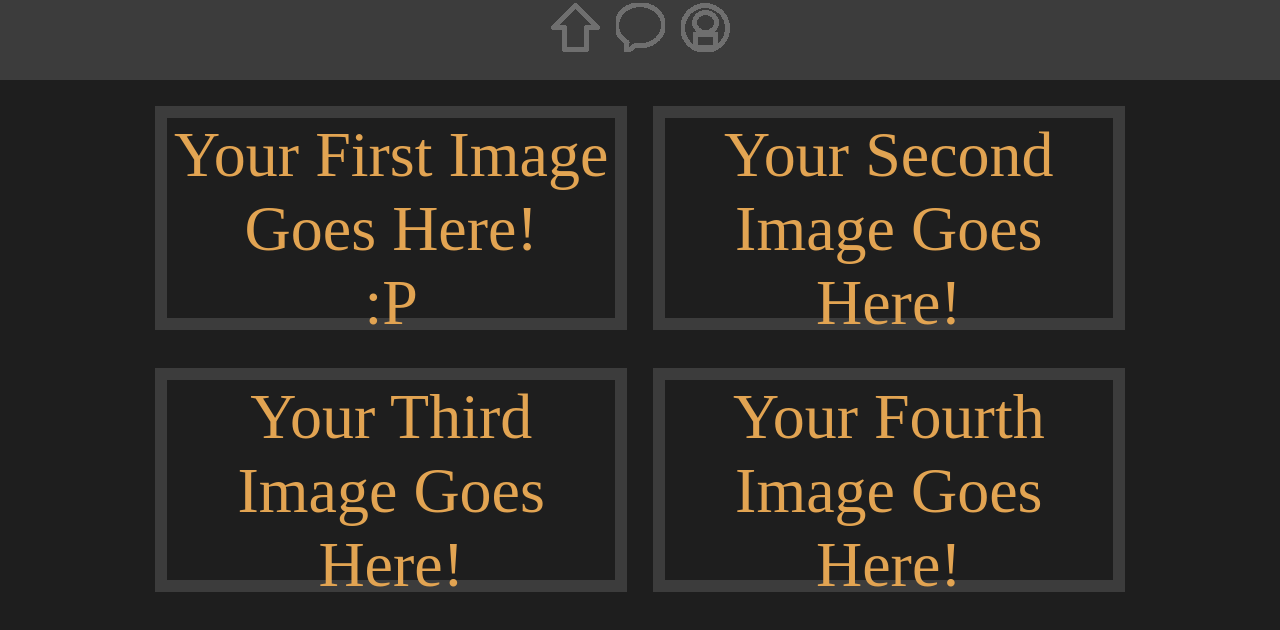
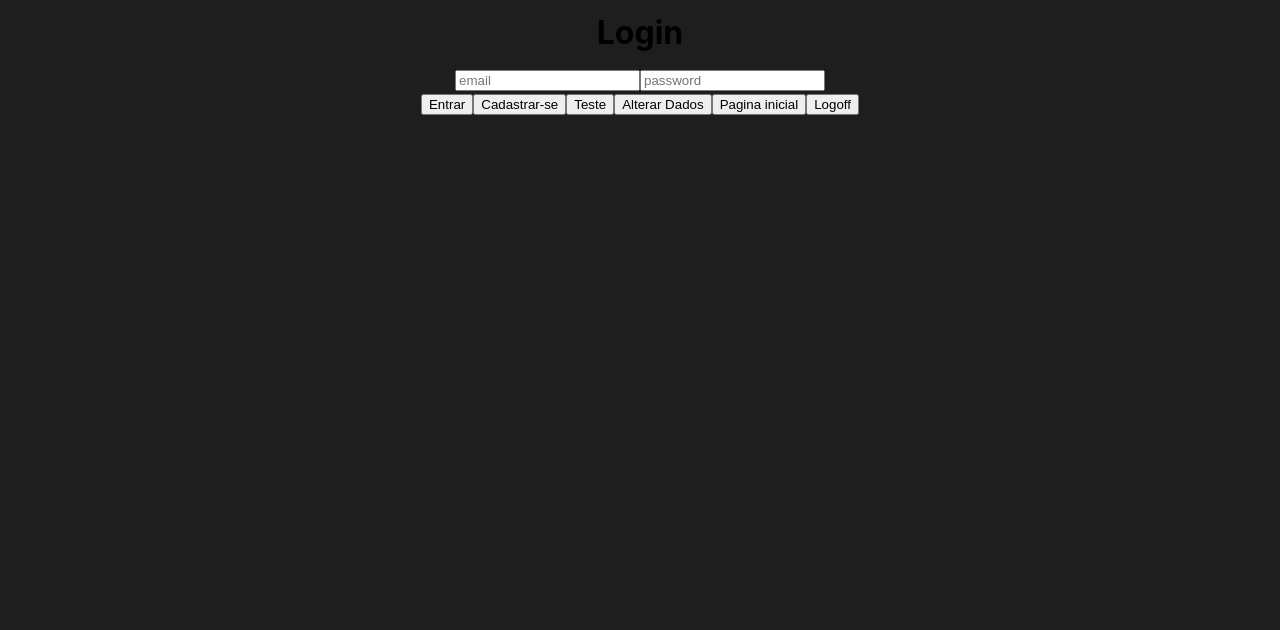
Before and after one commit to MaxHToviansky/atividadeFinal-ia20, a React (Vite) app in the folder frontEnd/: page /Login in a window 1280 px wide. Shown: the top 630 px of the page. Built offline with nearby package versions, Linux system fonts and the light colour scheme.

Commit message:
Skeleton of login system - Done TODO - Login styling Image upload styling Image exhibit

```diff
--- a/frontEnd/package.json
+++ b/frontEnd/package.json
@@ -10,7 +10,8 @@
   },
   "dependencies": {
     "react": "^18.2.0",
-    "react-dom": "^18.2.0"
+    "react-dom": "^18.2.0",
+    "react-router-dom": "^6.4.5"
   },
   "devDependencies": {
     "@types/react": "^18.0.24",
--- a/frontEnd/src/App.tsx
+++ b/frontEnd/src/App.tsx
@@ -1,18 +1,24 @@
 import { useState } from 'react'
 import './App.css'
-import ImageTable from './components/imageTable'
-import ImageUpload from './components/imageUpload'
-import NavBar from './components/navBar'
+import { BrowserRouter, Routes, Route, Link } from 'react-router-dom'
+import HomePage from './pages/homePage'
+import Cadastro from './components/loginComponents/Cadastro'
+import Login from './components/loginComponents/Login'
+import Teste from './components/loginComponents/Teste'
+import Update from './components/loginComponents/Update'
 
 function App() {
-  return (
-    <div id='mainDiv'>
-      <div>
-        <NavBar/>
-      </div>
-      <ImageTable/>
-    </div>
-  )
+  return <>
+  <BrowserRouter>
+      <Routes>
+        <Route path='/' element={<HomePage/>}/>
+        <Route path='/Login' element={<Login/>}/>
+        <Route path='/Cadastro' element={<Cadastro/>}/>
+        <Route path='/Teste' element={<Teste/>}/>
+        <Route path='/Update' element={<Update/>}/>
+      </Routes>
+    </BrowserRouter>
+  </>
 }
 
 export default App
--- /dev/null
+++ b/frontEnd/src/components/loginComponents/Cadastro.tsx
@@ -0,0 +1,46 @@
+import { Dispatch, FormEventHandler, SetStateAction } from "react";
+import { useNavigate } from "react-router-dom";
+
+export default function () {
+    let navigate = useNavigate()
+    const enviarDados: FormEventHandler<HTMLFormElement> = async ev => {
+        ev.preventDefault()
+        const { _name, email, password } = ev.currentTarget
+
+        const request = await fetch(`/api/user/`, {
+            method: "POST",
+            headers: { 'Content-Type': 'application/json' },
+            body: JSON.stringify({
+                name: _name.value,
+                email: email.value,
+                password: password.value
+            })
+        })
+
+        if (request.status >= 200 && request.status <= 299) {
+            alert("Parabens. Eu até deixaria legal isso, mas to muito cansado")
+            return
+        }
+
+        const responseData = await request.json()
+
+        if (responseData.error) {
+            alert(responseData.error)
+            return
+        }
+    }
+    return <>
+        <div id="cadastroBox">
+            <form onSubmit={enviarDados} id="cadastroForm">
+                <h1>Cadastro</h1>
+                <input name="_name" placeholder="name" />
+                <input name="email" placeholder="email" />
+                <input name="password" type="password" placeholder="password" />
+                <div id="cadastroButtonDiv">
+                    <button type="submit" >cadastrar-se</button>
+                    <button type="button" onClick={() => navigate("/Login")}>Voltar</button>
+                </div>
+            </form>
+        </div>
+    </>
+}
--- /dev/null
+++ b/frontEnd/src/components/loginComponents/Login.tsx
@@ -0,0 +1,56 @@
+import { FormEventHandler } from "react";
+import { useNavigate } from "react-router-dom";
+import Logoff from "./Logoff";
+
+
+export default function () {
+
+  let navigate = useNavigate()
+  const enviarDados: FormEventHandler<HTMLFormElement> = async ev => {
+    ev.preventDefault()
+    const { email, password } = ev.currentTarget
+
+
+    const request = await fetch(`/api/login/`, {
+      method: "POST",
+      headers: { 'Content-Type': 'application/json' },
+      body: JSON.stringify({
+        email: email.value,
+        password: password.value
+      })
+    })
+
+    const responseData = await request.json()
+
+    if (request.status >= 200 && request.status <= 299) {
+      sessionStorage.setItem("token", responseData.sesid)
+      alert("PARABAEINZ!")
+      return
+    }
+
+    if (responseData.error) {
+      alert(responseData.error)
+      return
+    }
+
+    alert("Cara! deu um erro tão foda, que eu nem sei o que foi!")
+  }
+
+  return <>
+    <div id="loginBox">
+      <form onSubmit={enviarDados} id="loginForm">
+        <h1>Login</h1>
+        <input name="email" placeholder="email" />
+        <input name="password" placeholder="password" />
+        <div id="loginButtonDiv">
+          <button type="submit" >Entrar</button>
+          <button type="button" onClick={() => navigate("/Cadastro")}>Cadastrar-se</button>
+          <button type="button" onClick={() => navigate("/Teste")}>Teste</button>
+          <button type="button" onClick={() => navigate("/Update")}>Alterar Dados</button>
+          <button type="button" onClick={() => navigate("/")} id="buttonHome">Pagina inicial</button>
+          <Logoff/>
+        </div>
+      </form>
+    </div>
+  </>
+}
--- /dev/null
+++ b/frontEnd/src/components/loginComponents/Logoff.tsx
@@ -0,0 +1,28 @@
+import { MouseEventHandler } from "react";
+
+export default function () {
+
+    const logoff: MouseEventHandler<HTMLButtonElement> = async ev => {
+        ev.preventDefault()
+        if (!sessionStorage.getItem('token')) {
+            alert("Usuário não está logado!")
+            return
+        }
+        const request = await fetch(`/api/logoff/${sessionStorage.getItem('token')}`, {
+            method: "POST",
+            headers: { 'Content-Type': 'application/json' },
+            body: JSON.stringify({
+                sesid: sessionStorage.getItem('token')
+            })
+        })
+        if (request.status >= 200 && request.status <= 299) {
+            sessionStorage.clear()
+            alert("Usuário deslogado")
+            return
+        }
+        alert("ono")
+    }
+    return <>
+        <button onClick={logoff} type="button">Logoff</button>
+    </>
+}
--- /dev/null
+++ b/frontEnd/src/components/loginComponents/Teste.tsx
@@ -0,0 +1,47 @@
+import { MouseEventHandler, useState } from "react"
+import { useNavigate } from "react-router-dom"
+
+export default function () {
+  const [name, setName] = useState("___")
+  const [email, setEmail] = useState("___")
+  let navigate = useNavigate()
+
+  const buscarDados: MouseEventHandler<HTMLButtonElement> = async ev => {
+    ev.preventDefault()
+    const request = await fetch(`/api/logged/${sessionStorage.getItem('token')}`, {
+      method: "POST",
+      headers: { 'Content-Type': 'application/json' },
+      body: JSON.stringify({
+        sesid: sessionStorage.getItem('token')
+      })
+    })
+
+    if (request.status >= 200 && request.status <= 299) {
+      const user = await request.json()
+      setName(user.name)
+      setEmail(user.email)
+      return
+    }
+
+    alert("Deu ruim!")
+  }
+
+  return <>
+    <div id="testeBox">
+      <div id="tituloTeste">
+        <h1 className="textoTeste">Teste</h1>
+        <h2 className="textoTeste">Busca de dados do Usuário Logado</h2>
+      </div>
+      <div>
+        <label>Nome: </label>{name}
+      </div>
+      <div>
+        <label>Email: </label>{email}
+      </div>
+      <div id="testeButtonDiv">
+        <button onClick={buscarDados}>Buscar</button>
+        <button onClick={() => navigate("/login")}>Sair</button>
+      </div>
+    </div>
+  </>
+}
--- /dev/null
+++ b/frontEnd/src/components/loginComponents/Update.tsx
@@ -0,0 +1,69 @@
+import { FormEventHandler } from "react";
+import { useNavigate } from "react-router-dom";
+
+export default function () {
+
+    let navigate = useNavigate()
+
+    const updateUser: FormEventHandler<HTMLFormElement> = async ev => {
+        ev.preventDefault()
+        const { _name, email, password } = ev.currentTarget
+
+        const sesidRequest = await fetch(`/api/logged/${sessionStorage.getItem('token')}`, {
+            method: "POST",
+            headers: { 'Content-Type': 'application/json' },
+            body: JSON.stringify({
+                sesid: sessionStorage.getItem('token')
+            })
+
+        })
+
+        if (sesidRequest.status >= 200 && sesidRequest.status <= 299) {
+            const user = await sesidRequest.json()
+            if (user == "nada") {
+                alert("Usuário não está logado!")
+                return
+            }
+            const updateRequest = await fetch(`/api/user/${user.id}`, {
+                method: "PATCH",
+                headers: { 'Content-Type': 'application/json' },
+                body: JSON.stringify({
+                    name: _name.value,
+                    email: email.value,
+                    password: password.value
+                })
+            })
+            if (updateRequest.status >= 200 && updateRequest.status <= 299) {
+                sessionStorage.clear()
+                alert("Operação efetuada com sucesso. Faça login novamente.")
+                return
+            }
+            const updateResponseData = await updateRequest.json()
+
+            if (updateResponseData.error) {
+                alert(updateResponseData.error)
+                return
+            }
+
+            alert("Kono Dio DA!")
+        } else {
+            alert("Omae wa mou Error")
+            return
+        }
+    }
+
+    return <>
+        <div id="updateBox">
+            <form onSubmit={updateUser} id="updateForm">
+                <h2>Alterar Dados</h2>
+                <input name="_name" placeholder="Nome" />
+                <input name="email" placeholder="Email" />
+                <input name="password" placeholder="Senha" />
+                <div id="updateButtonDiv">
+                    <button type="submit" >Alterar Dados</button>
+                    <button type="button" onClick={() => navigate("/login")}>Voltar</button>
+                </div>
+            </form>
+        </div>
+    </>
+}
--- a/frontEnd/src/components/navBar.tsx
+++ b/frontEnd/src/components/navBar.tsx
@@ -1,10 +1,9 @@
-import { useEffect } from "react"
 import userImg from "../assets/userImage.png"
 import imgUploadFigure from "../assets/uploadImage.png"
 import chatImg from "../assets/chatImage.png"
-
+import { useNavigate } from "react-router-dom"
 export default function(){
-
+    let navigate = useNavigate()
     return <>
     <div id="navBarBox">
         <div className="buttonBox">
@@ -14,7 +13,7 @@ export default function(){
             <button className="navButton"><img src={chatImg}></img></button>
         </div>
         <div className="buttonBox">
-            <button className="navButton"><img src={userImg}></img></button>
+            <button className="navButton" onClick={() => navigate("/Login")}><img src={userImg}></img></button>
         </div>
     </div>
     </>
--- /dev/null
+++ b/frontEnd/src/pages/ChatPage.tsx
@@ -0,0 +1,5 @@
+export default function() {
+
+    return <>
+    </>
+}
--- /dev/null
+++ b/frontEnd/src/pages/ImagePage.tsx
@@ -0,0 +1,5 @@
+export default function(){
+    return <>
+
+    </>
+}
--- /dev/null
+++ b/frontEnd/src/pages/homePage.tsx
@@ -0,0 +1,14 @@
+import ImageTable from '../components/imageTable'
+import NavBar from '../components/navBar'
+
+
+export default function () {
+    return <>
+        <div id='mainDiv'>
+            <div>
+                <NavBar />
+            </div>
+            <ImageTable />
+        </div>
+    </>
+}
```
Also changed, not shown: 1 other file (tests, documents, lock files or other folders).
